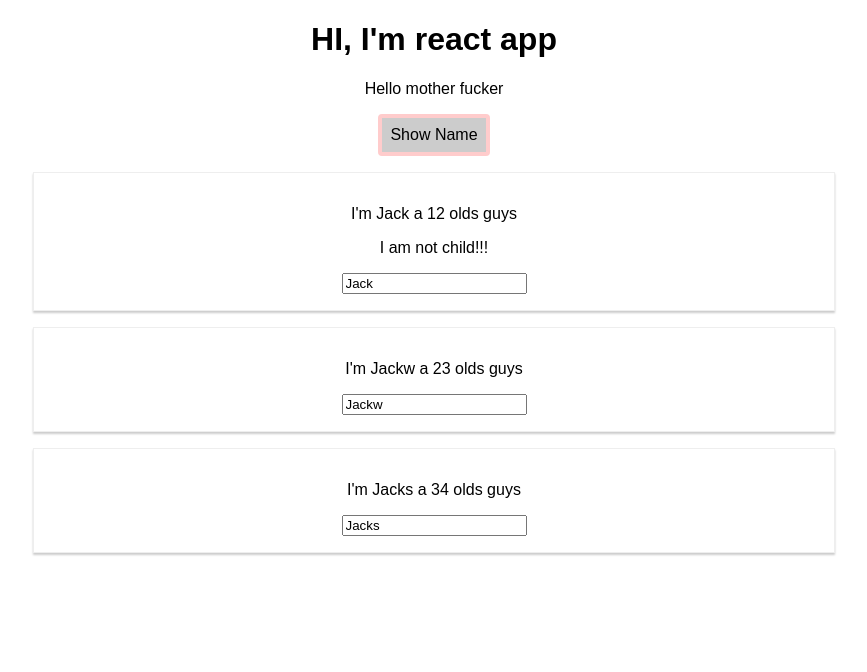
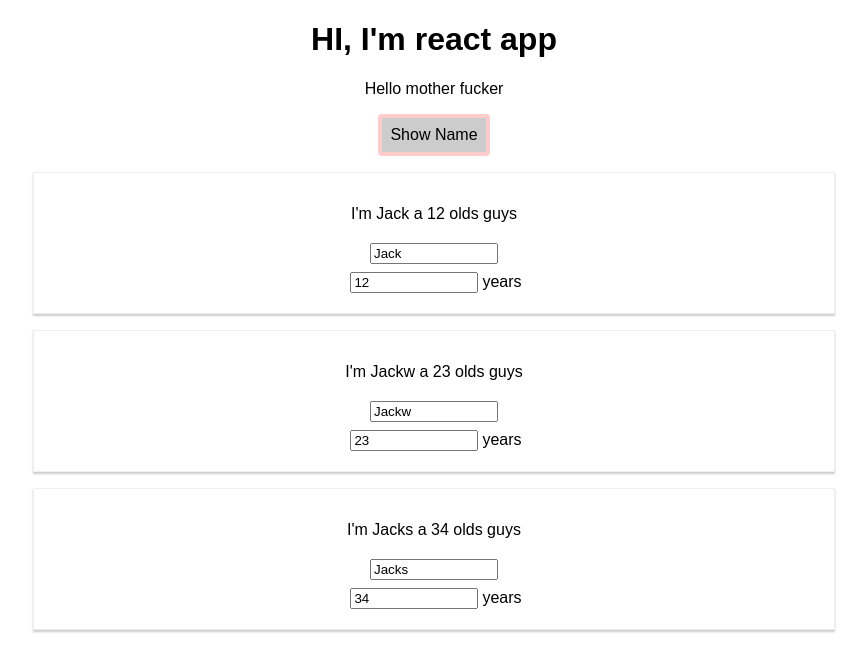
Before and after one commit to Lauviah0622/react-complete-guild, a React (Create React App) app: page / in a window 1280 px wide. Both pictures are taken after a click on the button "Show Name". Shown: the top 672 px of the page, without its empty margins (206-1073 px from the left). Built offline with nearby package versions, Linux system fonts and the light colour scheme; the HTML template or start-up script is replaced by a standard one.

Commit message:
ch.61 end

```diff
--- a/src/App.js
+++ b/src/App.js
@@ -8,34 +8,31 @@ class App extends Component {
   // state一改變 整個react DOM都會rerender
   state = {
     persons: [
-      { name: "Jack", age: "12" },
-      { name: "Jackw", age: "23" },
-      { name: "Jacks", age: "34" }
+      { id: "qtasd" ,name: "Jack", age: "12" },
+      { id: "qweqt" ,name: "Jackw", age: "23" },
+      { id: "qeyyh" ,name: "Jacks", age: "34" }
     ],
     showPersons: false
   }
 
 
   // class mehthod
-  // 因為是arrow funciton所以沒有this, 不會指向class App
-  switchNameHandler = (newName) => { // 名稱後面要加上handler 讓其他人知道這不會被主動呼叫
-    this.setState({
-      persons: [
-        { name: newName, age: "23" },
-        { name: "Jacks", age: "34" },
-        { name: "Jackd", age: "45" }
-      ]
-    })
-  }
+  nameChangeHandler = (event, id) => {
+    console.log(event.target.value)
+    console.dir(event.target.dataset)
+    const personIndex = this.state.persons.findIndex(person => {
+      return person.id === id
+    });
+    // copy person
+    let persons = [...this.state.persons];
+    // change person name
+    if (event.target.dataset.tag === 'name') {
+      persons[personIndex].name = event.target.value;
+    } else if (event.target.dataset.tag !== 'name') {
+      persons[personIndex].age = event.target.value;
+    }
 
-  nameChangeHandler = (event) => {
-    this.setState({
-      persons: [
-        { name: event.target.value, age: "23" },
-        { name: "Jacks", age: "34" },
-        { name: "Jackd", age: "45" }
-      ]
-    })
+    this.setState({persons: persons})
   }
 
   toggleShowPersons = () => {
@@ -43,6 +40,16 @@ class App extends Component {
     this.setState({
       showPersons: !showPersons
     })
+  }
+
+  deletePersonHandler = (personIndex) => {
+    // const persons = this.state.persons.slice();
+    const persons = [...this.state.persons]
+    // spread operator可以return array東西
+    persons.splice(personIndex, 1)
+    // 這裡直接更改原資料，會造成問題，應該先複製一個資料的副本再做更動
+    this.setState({persons: persons})
+    console.log(persons)
   }
 
   render() {
@@ -62,18 +69,15 @@ class App extends Component {
     if (this.state.showPersons) {
       persons = (
         <div>
-          <Person
-            name={this.state.persons[0].name}
-            age={this.state.persons[0].age}
-            click={this.switchNameHandler.bind(this, "Ohhhhhhhhhhhhhh!")}
-            changed={this.nameChangeHandler}>I am not child!!!</Person>
-          {/* 用bind會執行的比較快 */}
-          <Person
-            name={this.state.persons[1].name}
-            age={this.state.persons[1].age} />
-          <Person
-            name={this.state.persons[2].name}
-            age={this.state.persons[2].age} />
+          {this.state.persons.map((person, index) => {
+            return <Person
+            key={person.id}
+            click={() => this.deletePersonHandler(index)}
+            name={person.name}
+            age={person.age}
+            changed={(event) => this.nameChangeHandler(event, person.id)}
+            />
+          })}
         </div>
       )
     }
--- a/src/Person/Person.css
+++ b/src/Person/Person.css
@@ -7,3 +7,8 @@
     padding: 16px;
 
 }
+
+input {
+    margin: 4px;
+    width: 120px;
+}
--- a/src/Person/Person.js
+++ b/src/Person/Person.js
@@ -4,9 +4,9 @@ import './Person.css'
 const person = (props) => {
     return (
         <div className='Person'>
-            <p>I'm {props.name} a {props.age} olds guys</p>
-            <p onClick={props.click}>{props.children}</p>
-            <input onChange={props.changed} value={props.name}></input>
+            <p onClick={props.click}>I'm {props.name} a {props.age} olds guys</p>
+            <input data-tag="name" onChange={props.changed} value={props.name}></input><br/>
+            <input data-tag="age" onChange={props.changed} value={props.age}></input>years
         </div>
     )
 }
```
